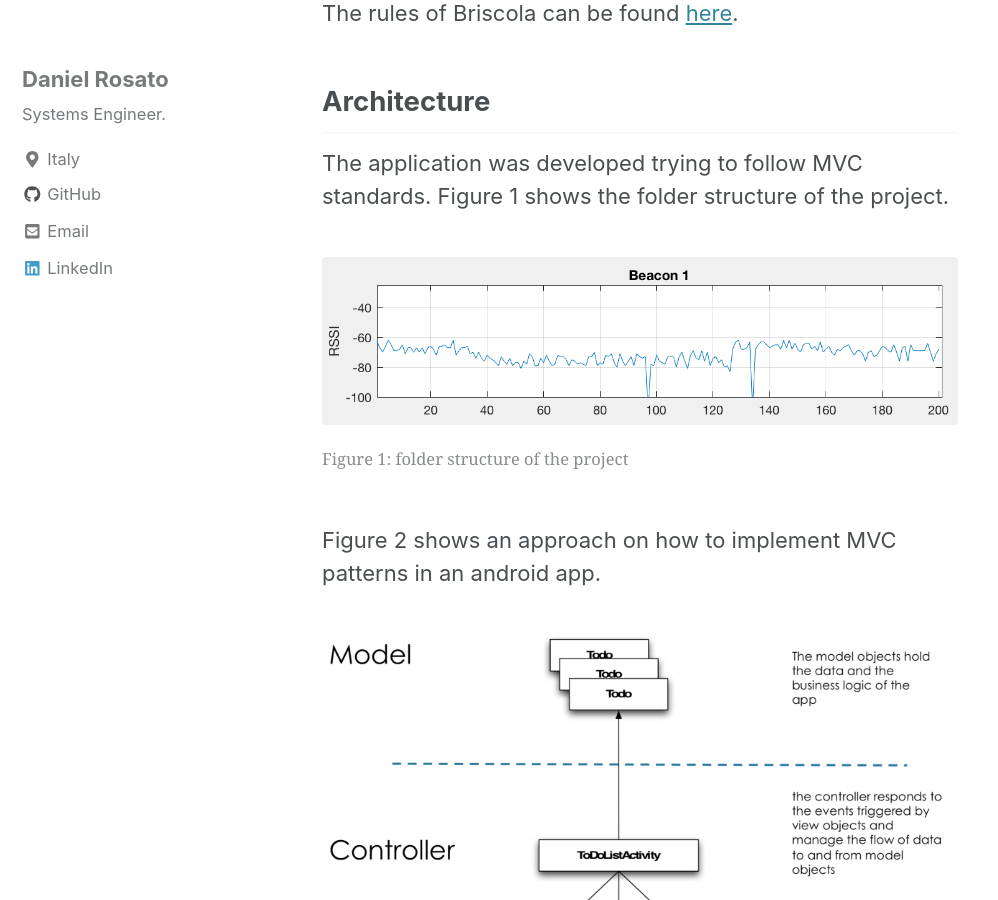
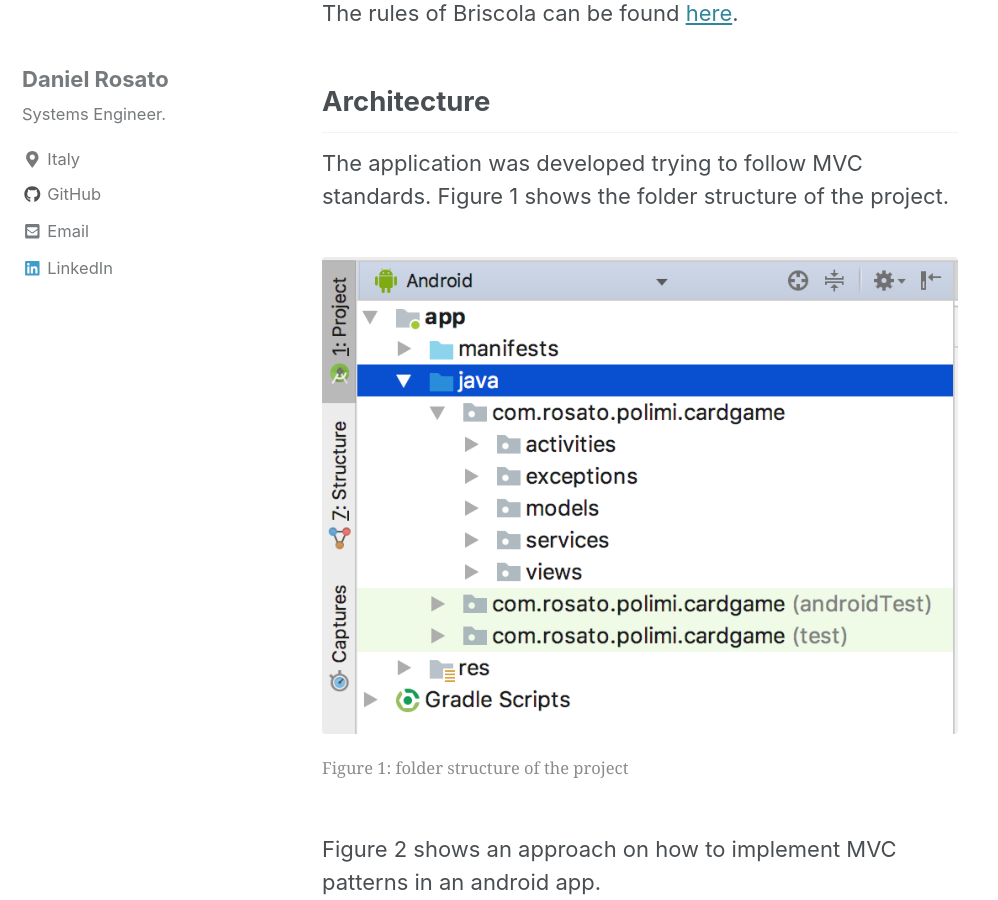
Before and after one commit to danielRM88/danielRM88.github.io, a Jekyll site: the page built from _posts/2018-01-12-briscola.md, in a window 1280 px wide and 900 px high, scrolled down 974 px. Shown: the whole window, without its empty margins (0-998 px from the left). Built offline with Jekyll 4.4.1, drawn with Linux system fonts in a browser that asks for light colours; cached includes are drawn as plain includes; nearby versions of some CDN libraries.

Commit message:
briscola post

```diff
--- a/_posts/2018-01-12-briscola.md
+++ b/_posts/2018-01-12-briscola.md
@@ -26,7 +26,7 @@ The rules of Briscola can be found [here](https://en.wikipedia.org/wiki/Briscola
 The application was developed trying to follow MVC standards. Figure 1 shows the folder structure of the project.
 
 <figure>
-  <img src="/images/beacon_signal_distorted_by_seated.png">
+  <img src="/images/briscola-architecture.png">
   <figcaption>Figure 1: folder structure of the project</figcaption>
 </figure>
 
```
